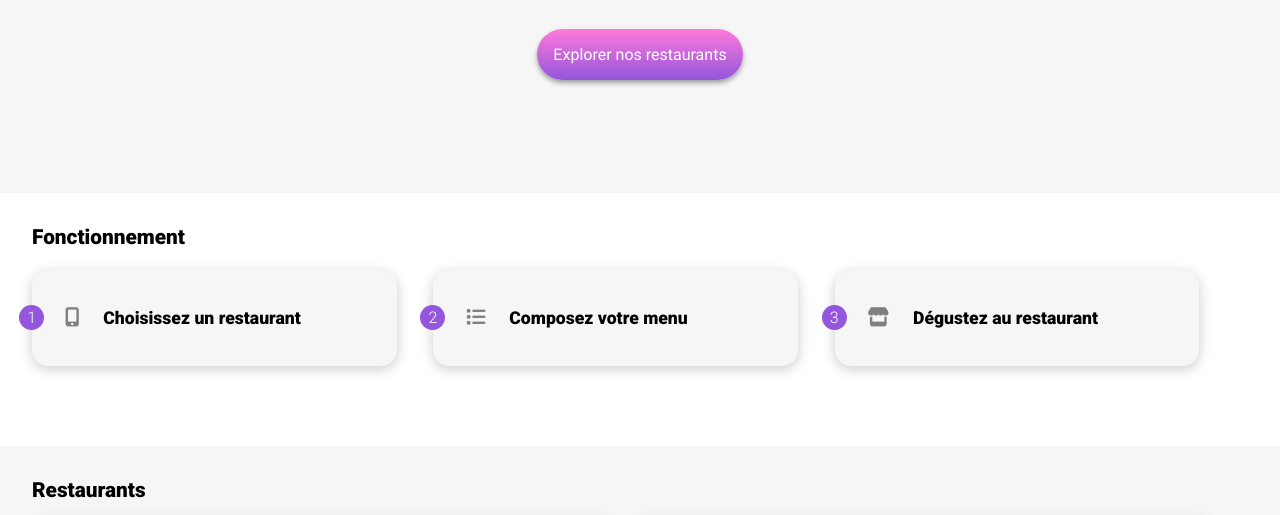
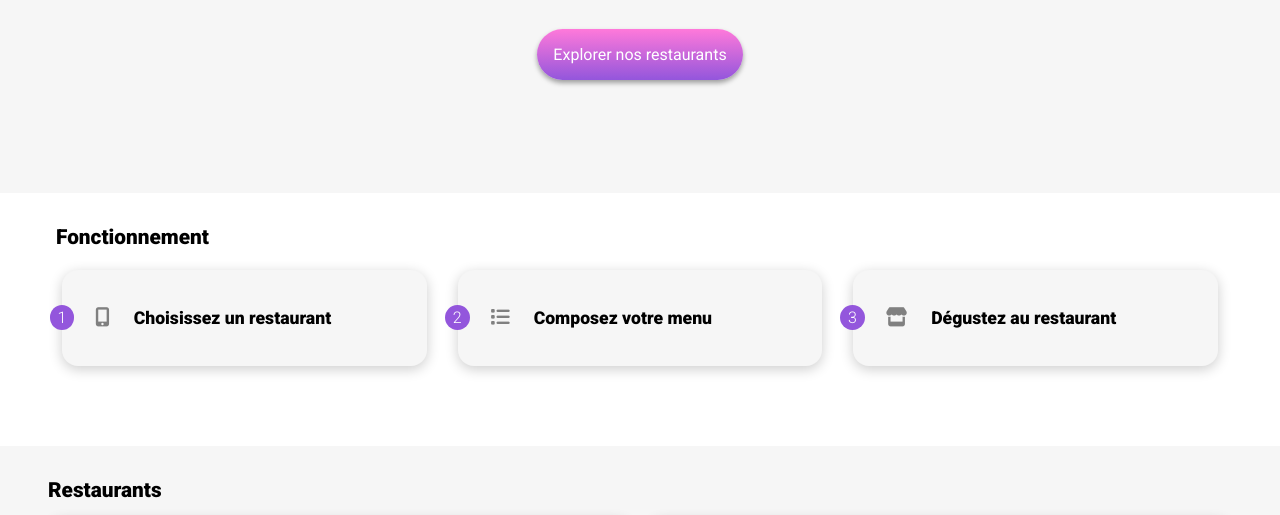
Before and after one commit to guillaume-naval/Guillaume_3_23032021, a website: page index.html in a window 1280 px wide. Shown: the part 215-730 px from the top of the page. Drawn offline with Linux system fonts and the light colour scheme; grey boxes are pictures that could not be loaded; a web font is replaced by a local one.

Commit message:
small fixes

```diff
--- a/sass/layout/_main-content.scss
+++ b/sass/layout/_main-content.scss
@@ -8,6 +8,7 @@
         flex-direction: row;
         h2{
             margin-bottom:1em;
+            margin-left:1.5rem;
         }
     }
 }
@@ -31,7 +32,7 @@
         }
     }
     @include tablet-only{
-        margin:0 3% 0 0;
+        margin:0 0 0 2.5%;
         width:30%;
         height:5em;
     }
@@ -84,10 +85,11 @@
         flex-wrap: wrap;
         & h2{
             flex-basis:100%;
+            margin-left:1rem;
         }
         &__card{
             width:48%;
-            margin:1rem 1rem 0rem 0rem;
+            margin:1rem 0rem 0rem 1rem;
         }
     }
 }
```
Also changed, not shown: public/css/style.css, 1 other file.
